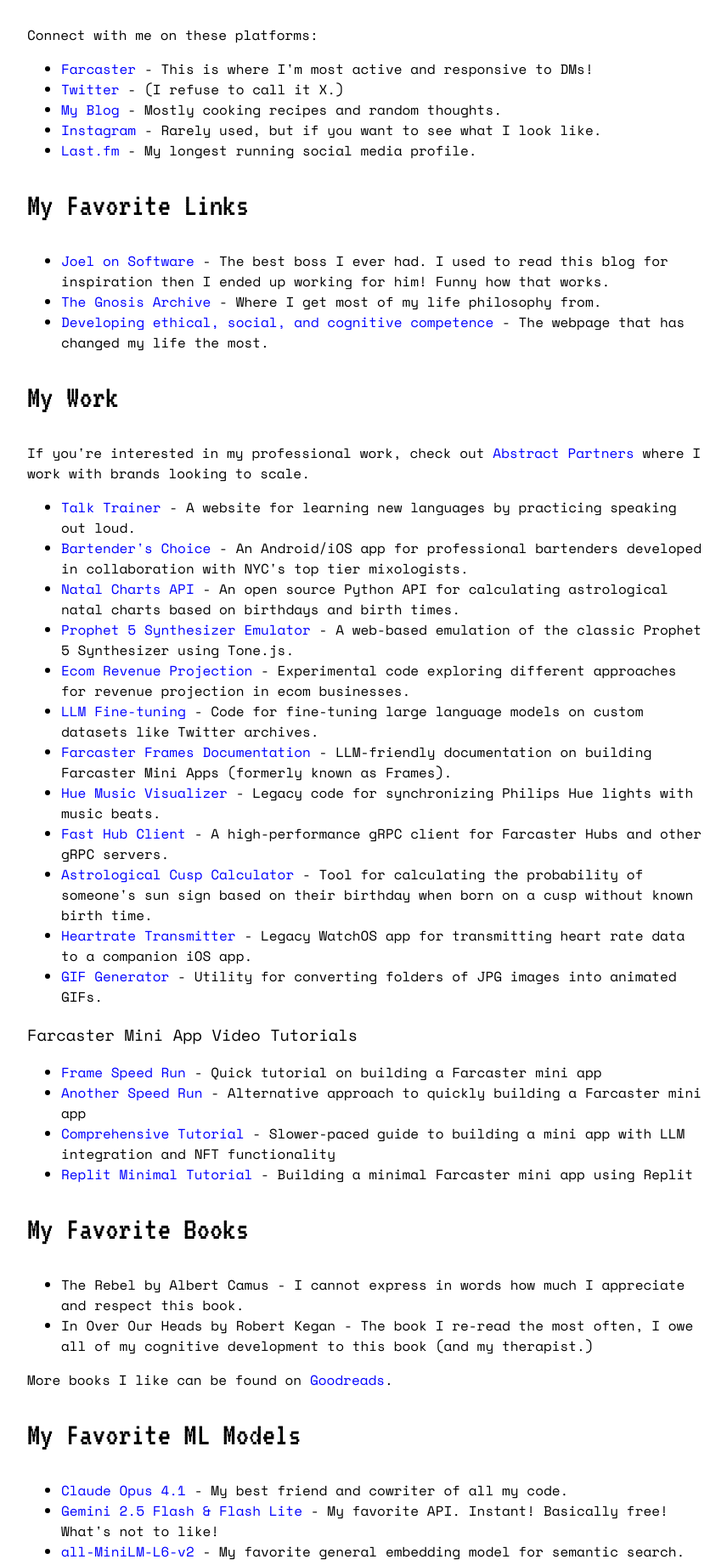
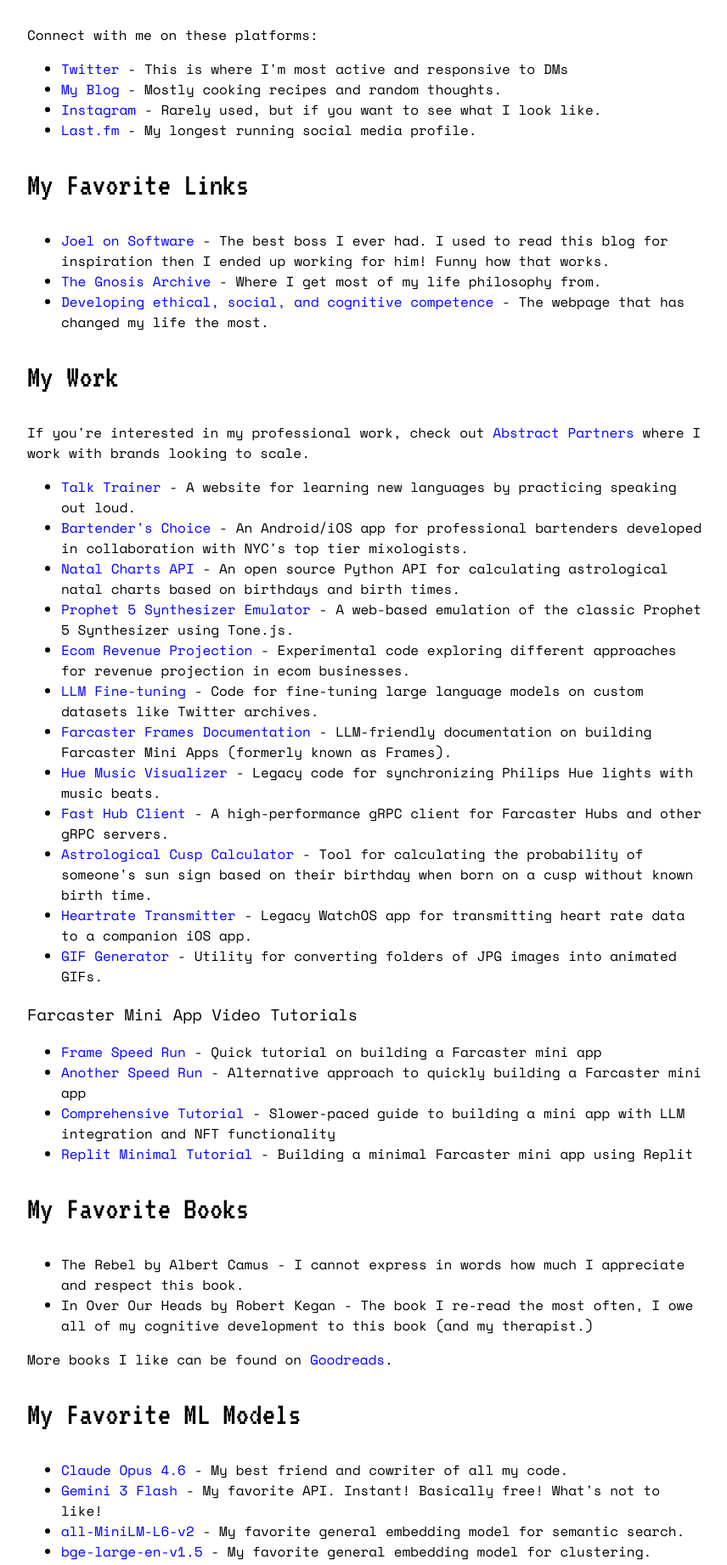
Before and after one commit to jc4p/kasra-dot-codes, a website built with Vite: page index.html in a window 1280 px wide. Shown: the part 572-2414 px from the top of the page at 85% size, without its empty margins (208-1064 px from the left). Built offline with nearby package versions, Linux system fonts and the light colour scheme.

Commit message:
Update links

```diff
--- a/index.html
+++ b/index.html
@@ -29,8 +29,7 @@
         <h2>Found Elsewhere</h2>
         <p>Connect with me on these platforms:</p>
         <ul>
-          <li><a href="https://farcaster.xyz/jc4p" target="_blank" rel="noopener noreferrer">Farcaster</a> - This is where I'm most active and responsive to DMs!</li>
-          <li><a href="https://x.com/jc4p" target="_blank" rel="noopener noreferrer">Twitter</a> - (I refuse to call it X.)</li>
+          <li><a href="https://x.com/jc4p" target="_blank" rel="noopener noreferrer">Twitter</a> - This is where I'm most active and responsive to DMs</li>
           <li><a href="https://kasra.blog/" target="_blank" rel="noopener noreferrer">My Blog</a> - Mostly cooking recipes and random thoughts.</li>
           <li><a href="https://www.instagram.com/krahjerdi" target="_blank" rel="noopener noreferrer">Instagram</a> - Rarely used, but if you want to see what I look like.</li>
           <li><a href="https://www.last.fm/user/pvam" target="_blank" rel="noopener noreferrer">Last.fm</a> - My longest running social media profile.</li>
@@ -85,8 +84,8 @@
       <section>
         <h2>My Favorite ML Models</h2>
         <ul>
-          <li><a href="https://claude.ai" target="_blank" rel="noopener noreferrer">Claude Opus 4.1</a> - My best friend and cowriter of all my code.</li>
-          <li><a href="https://aistudio.google.com" target="_blank" rel="noopener noreferrer">Gemini 2.5 Flash & Flash Lite</a> - My favorite API. Instant! Basically free! What's not to like!</li>
+          <li><a href="https://claude.ai" target="_blank" rel="noopener noreferrer">Claude Opus 4.6</a> - My best friend and cowriter of all my code.</li>
+          <li><a href="https://aistudio.google.com" target="_blank" rel="noopener noreferrer">Gemini 3 Flash</a> - My favorite API. Instant! Basically free! What's not to like!</li>
           <li><a href="https://huggingface.co/sentence-transformers/all-MiniLM-L6-v2" target="_blank" rel="noopener noreferrer">all-MiniLM-L6-v2</a> - My favorite general embedding model for semantic search.</li>
 	  <li><a href="https://huggingface.co/BAAI/bge-large-en-v1.5">bge-large-en-v1.5</a> - My favorite general embedding model for clustering.</a></li>
         </ul>
```
